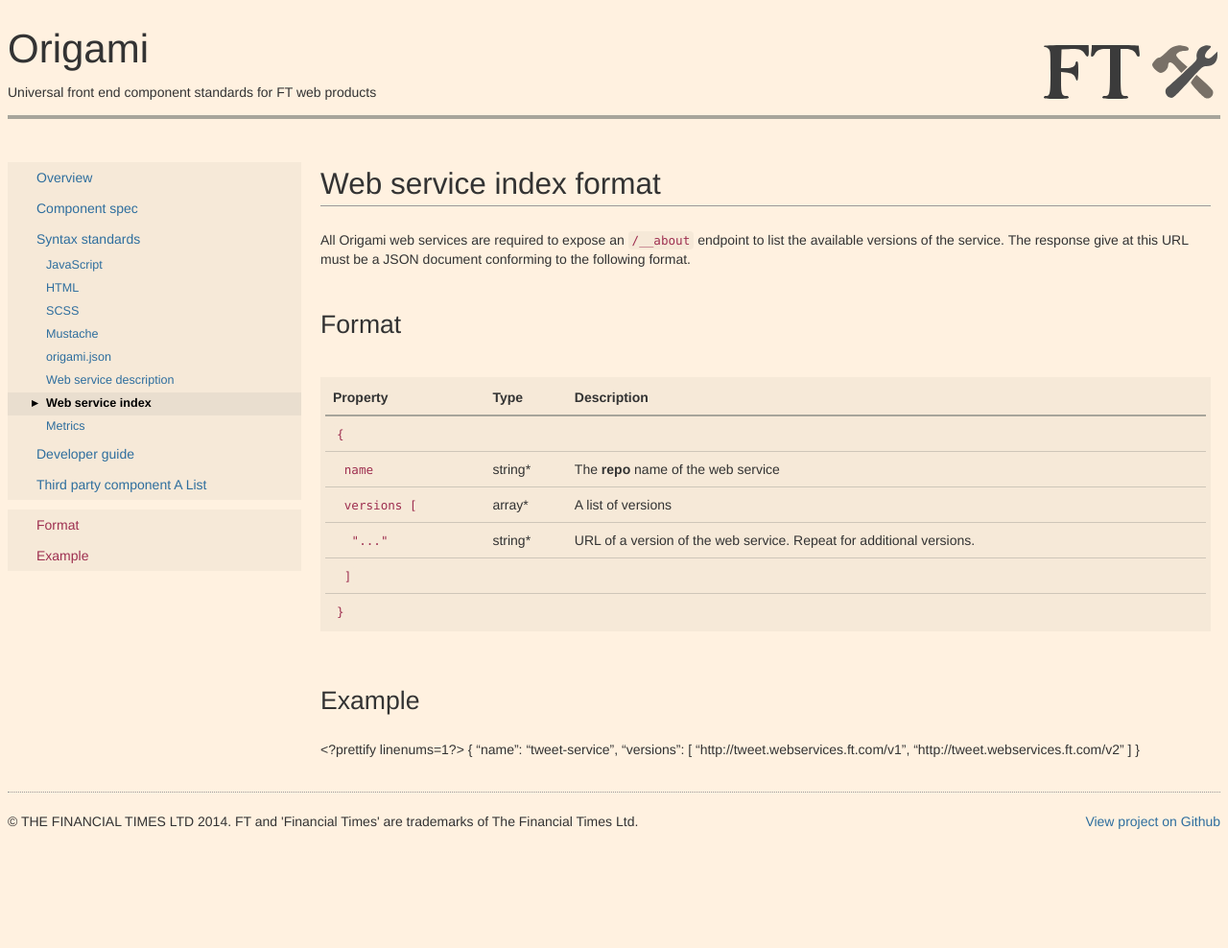
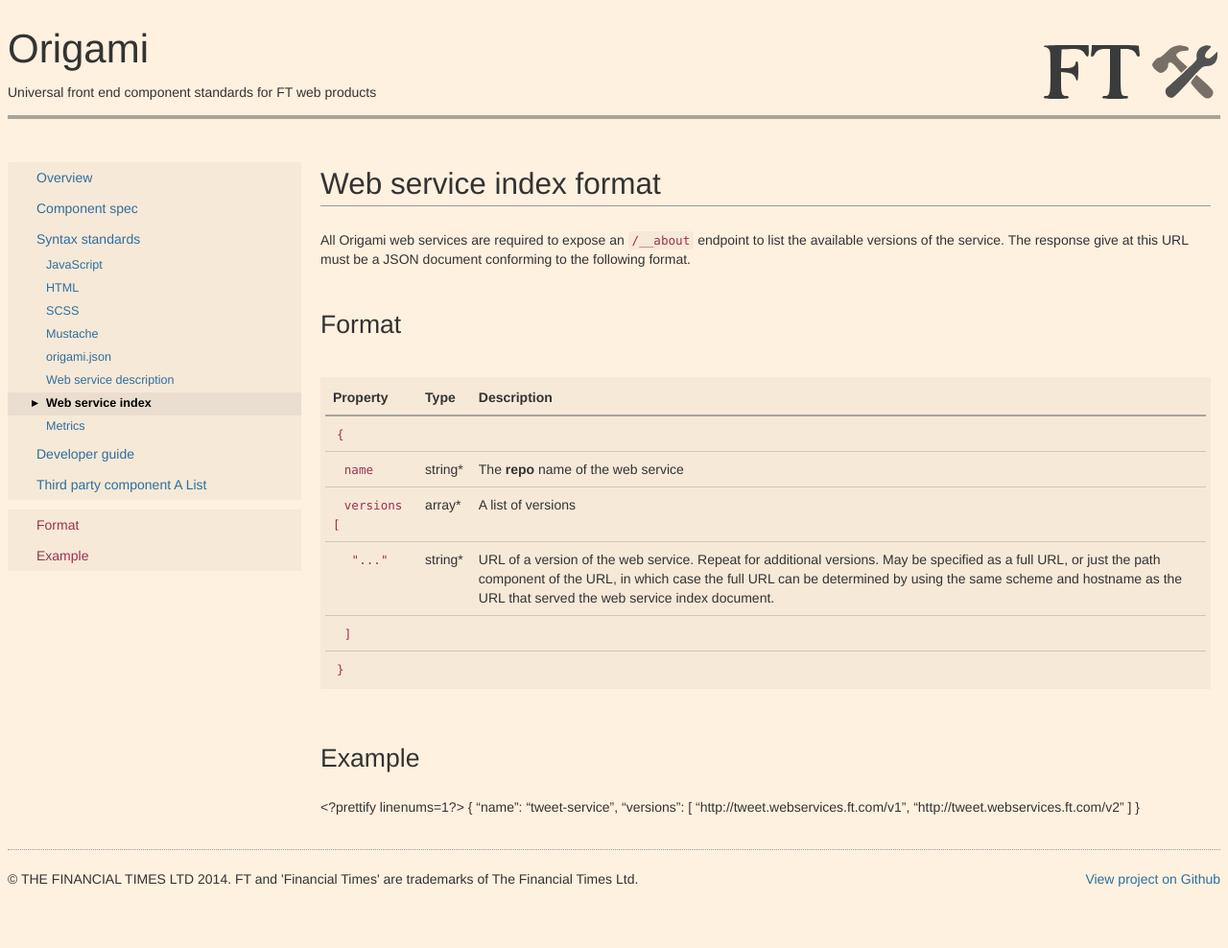
Before and after one commit to Financial-Times/ft-origami, a Jekyll site: the page built from docs/syntax/web-service-index.md, in a window 1280 px wide. Shown: the whole page at 96% size. Built offline with Jekyll 4.4.1, drawn with Linux system fonts in a browser that asks for light colours; before the commit the page ends 928 px from its top, so only the background shows below that.

Commit message:
Allow use of paths rather than full URLs, closes #137

```diff
--- a/docs/syntax/web-service-index.md
+++ b/docs/syntax/web-service-index.md
@@ -31,7 +31,7 @@ All Origami web services are required to expose an `/__about` endpoint to list t
 </tr><tr>
 	<td>&nbsp;&nbsp;&nbsp;&nbsp;<code>"..."</code></td>
 	<td>string*</td>
-	<td>URL of a version of the web service.  Repeat for additional versions.</td>
+	<td>URL of a version of the web service.  Repeat for additional versions.  May be specified as a full URL, or just the path component of the URL, in which case the full URL can be determined by using the same scheme and hostname as the URL that served the web service index document.</td>
 </tr><tr>
 	<td>&nbsp;&nbsp;<code>]</code></td>
 	<td></td>
```
